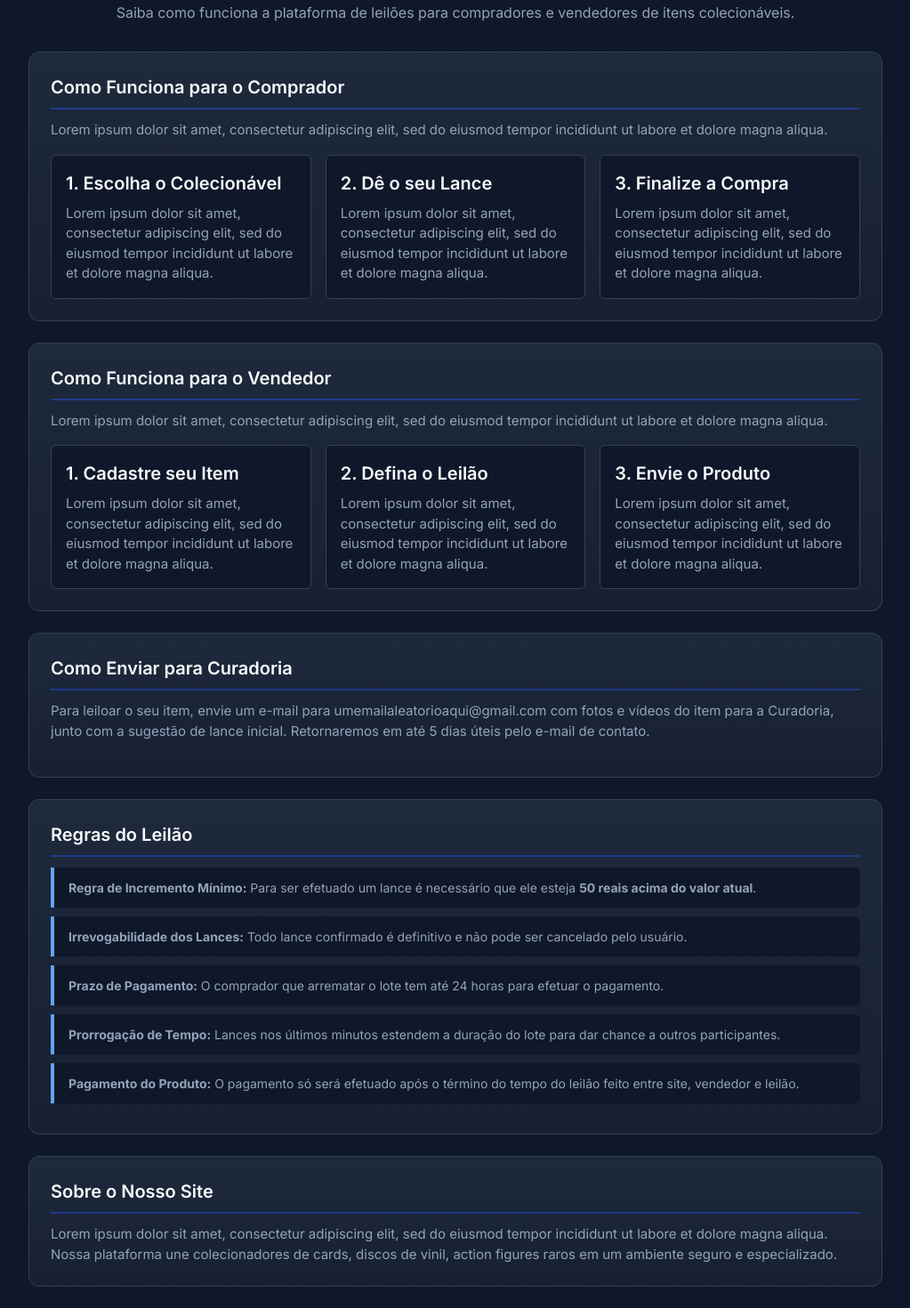
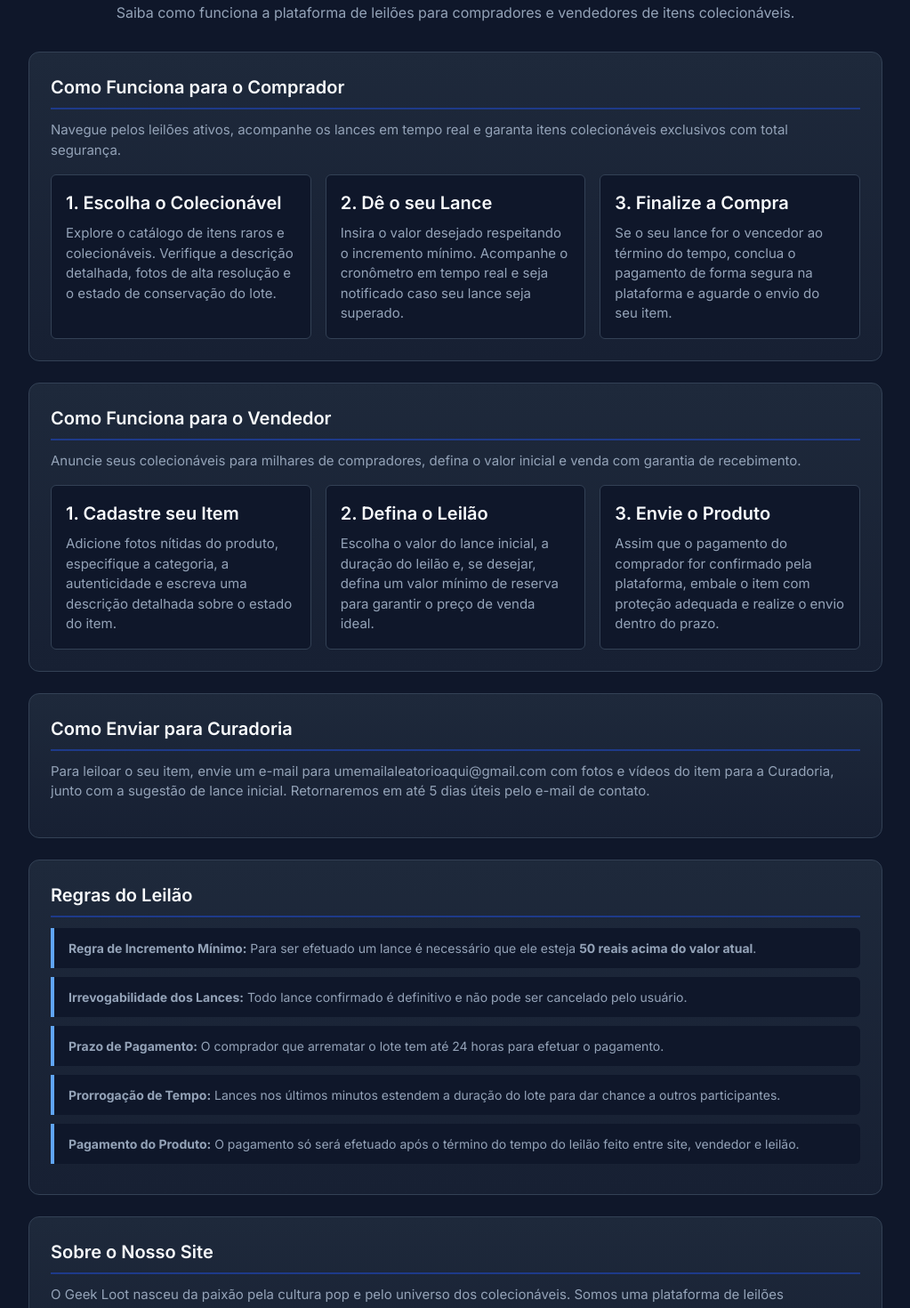
Before and after one commit to guiclopes1-lab/pi-azul, a React (Vite) app: page /comofunciona in a window 1280 px wide. Shown: the part 260-1730 px from the top of the page at 89% size, without its empty margins (128-1151 px from the left). Built offline with nearby package versions, Linux system fonts and the light colour scheme; no server answers.

Commit message:
fix texto regras e sobre nos

```diff
--- a/src/telas/ComoFunciona.jsx
+++ b/src/telas/ComoFunciona.jsx
@@ -31,9 +31,7 @@ function ComoFunciona() {
           </h2>
 
           <p>
-            Lorem ipsum dolor sit amet, consectetur adipiscing elit,
-            sed do eiusmod tempor incididunt ut labore et dolore magna
-            aliqua.
+            Navegue pelos leilões ativos, acompanhe os lances em tempo real e garanta itens colecionáveis exclusivos com total segurança.
           </p>
 
           <div className="cards-grid">
@@ -41,27 +39,21 @@ function ComoFunciona() {
             <article className="card-item">
               <h3>1. Escolha o Colecionável</h3>
               <p>
-                Lorem ipsum dolor sit amet, consectetur adipiscing elit,
-                sed do eiusmod tempor incididunt ut labore et dolore
-                magna aliqua.
+                Explore o catálogo de itens raros e colecionáveis. Verifique a descrição detalhada, fotos de alta resolução e o estado de conservação do lote.
               </p>
             </article>
 
             <article className="card-item">
               <h3>2. Dê o seu Lance</h3>
               <p>
-                Lorem ipsum dolor sit amet, consectetur adipiscing elit,
-                sed do eiusmod tempor incididunt ut labore et dolore
-                magna aliqua.
+                Insira o valor desejado respeitando o incremento mínimo. Acompanhe o cronômetro em tempo real e seja notificado caso seu lance seja superado.
               </p>
             </article>
 
             <article className="card-item">
               <h3>3. Finalize a Compra</h3>
               <p>
-                Lorem ipsum dolor sit amet, consectetur adipiscing elit,
-                sed do eiusmod tempor incididunt ut labore et dolore
-                magna aliqua.
+                Se o seu lance for o vencedor ao término do tempo, conclua o pagamento de forma segura na plataforma e aguarde o envio do seu item.
               </p>
             </article>
 
@@ -77,9 +69,7 @@ function ComoFunciona() {
           </h2>
 
           <p>
-            Lorem ipsum dolor sit amet, consectetur adipiscing elit,
-            sed do eiusmod tempor incididunt ut labore et dolore magna
-            aliqua.
+            Anuncie seus colecionáveis para milhares de compradores, defina o valor inicial e venda com garantia de recebimento.
           </p>
 
           <div className="cards-grid">
@@ -87,27 +77,21 @@ function ComoFunciona() {
             <article className="card-item">
               <h3>1. Cadastre seu Item</h3>
               <p>
-                Lorem ipsum dolor sit amet, consectetur adipiscing elit,
-                sed do eiusmod tempor incididunt ut labore et dolore
-                magna aliqua.
+                Adicione fotos nítidas do produto, especifique a categoria, a autenticidade e escreva uma descrição detalhada sobre o estado do item.
               </p>
             </article>
 
             <article className="card-item">
               <h3>2. Defina o Leilão</h3>
               <p>
-                Lorem ipsum dolor sit amet, consectetur adipiscing elit,
-                sed do eiusmod tempor incididunt ut labore et dolore
-                magna aliqua.
+                Escolha o valor do lance inicial, a duração do leilão e, se desejar, defina um valor mínimo de reserva para garantir o preço de venda ideal.
               </p>
             </article>
 
             <article className="card-item">
               <h3>3. Envie o Produto</h3>
               <p>
-                Lorem ipsum dolor sit amet, consectetur adipiscing elit,
-                sed do eiusmod tempor incididunt ut labore et dolore
-                magna aliqua.
+                Assim que o pagamento do comprador for confirmado pela plataforma, embale o item com proteção adequada e realize o envio dentro do prazo.
               </p>
             </article>
 
@@ -182,11 +166,12 @@ function ComoFunciona() {
           </h2>
 
           <p>
-            Lorem ipsum dolor sit amet, consectetur adipiscing elit,
-            sed do eiusmod tempor incididunt ut labore et dolore magna
-            aliqua. Nossa plataforma une colecionadores de cards,
-            discos de vinil, action figures raros em um ambiente
-            seguro e especializado.
+            O Geek Loot nasceu da paixão pela cultura pop e pelo universo dos colecionáveis.
+            Somos uma plataforma de leilões especializada em conectar colecionadores e entusiastas
+            aos itens mais cobiçados do mercado — desde Pokémon Cards raros e graduados,
+            até Action Figures altamente detalhadas e Funko Pops exclusivos ou fora de linha (vaulted).
+            Oferecemos um ambiente 100% seguro, com verificação de procedência e transparência em cada lance,
+            para que você possa expandir a sua coleção com total confiança.
           </p>
 
         </section>
```
